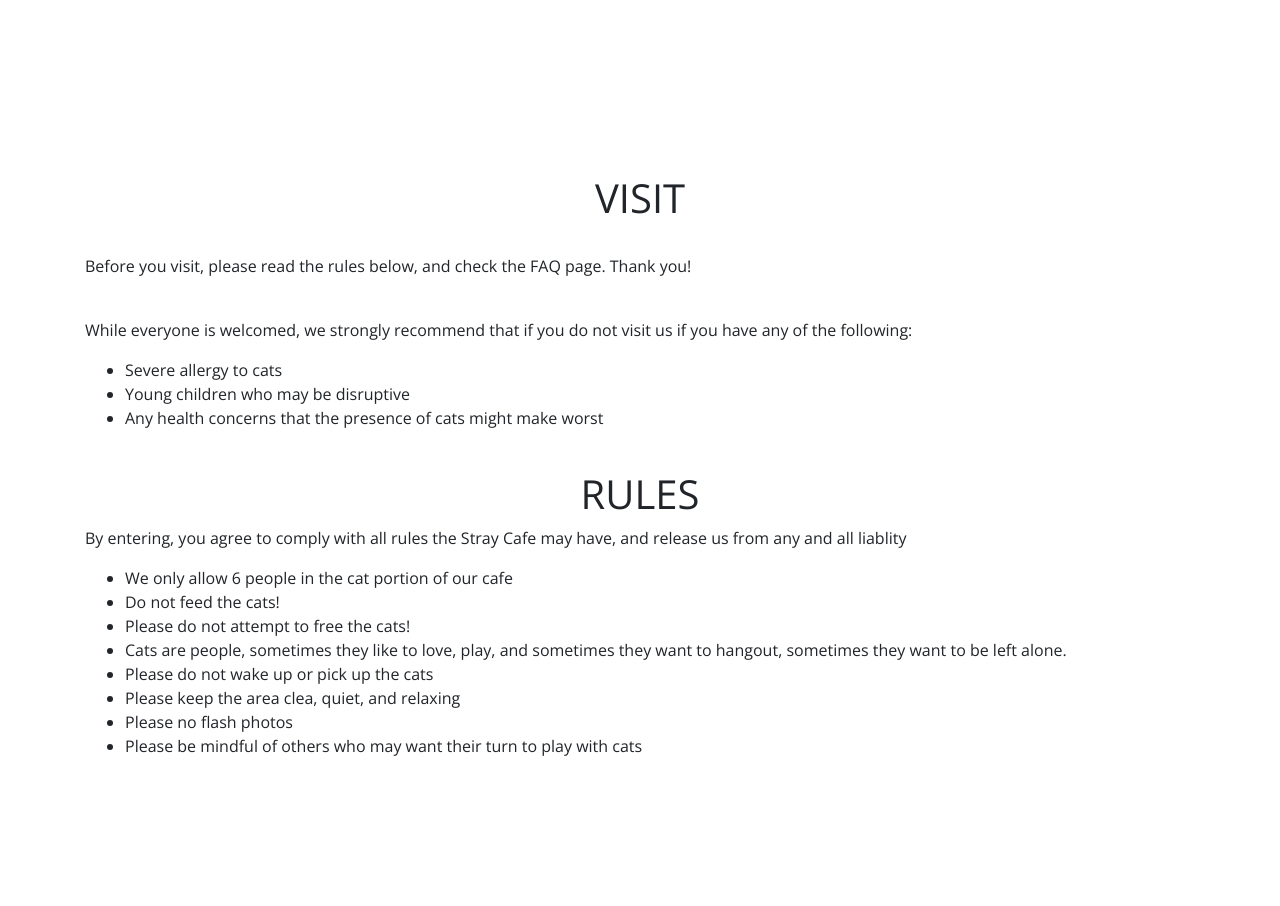
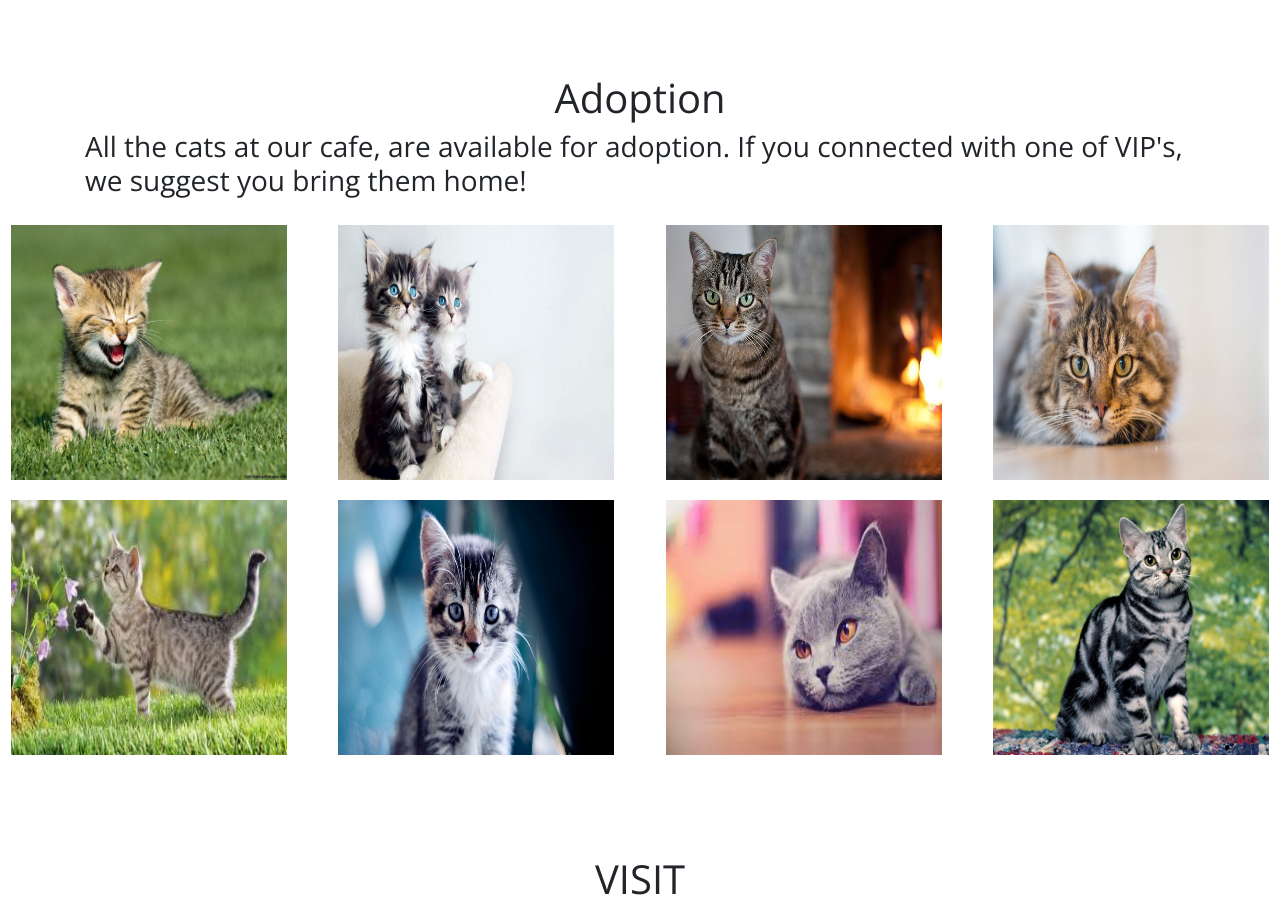
Before and after one commit to Muddkipz/StrayCafe, a plain HTML site: page index.html in a window 1280 px wide. Shown: the part 1320-2226 px from the top of the page. Before the commit the page ends 2118 px from the top, so only its background shows below. Drawn offline with nearby package versions, Linux system fonts and the light colour scheme.

Commit message:
created photogrid for cat Adoption page

```diff
--- a/index.html
+++ b/index.html
@@ -30,7 +30,7 @@
               <a class="nav-link js-scroll-trigger" href="#about" style="color: #2F4F4F;">About</a>
             </li>
             <li class="nav-item">
-              <a class="nav-link js-scroll-trigger" href="#Menu" style="color: #2F4F4F;">Menu</a>
+              <a class="nav-link js-scroll-trigger" href="#adoption" style="color: #2F4F4F;">Adoption</a>
             </li>
             <li class="nav-item">
               <a class="nav-link js-scroll-trigger" href="#rules" style="color: #2F4F4F;">Visits + Rules</a>
@@ -73,6 +73,44 @@
     </div>
   </div>
   </section>
+
+  <!-- Adoption Section -->
+
+    <section id="adoption">
+      <div class="adoptionSection">
+        <div class="container">
+        <h1 class="text-center adoptionHeader"> Adoption </h1>
+          <h3>All the cats at our cafe, are available for adoption. If you connected with one of VIP's, we suggest you bring them home! </h3>
+        </div>
+    <div class="row text-center">
+        <div class="col-md-3">
+            <img src="cat1.jpg" alt="Buddy the Cat">
+        </div>
+        <div class="col-md-3">
+            <img src="cat2.jpeg" alt="Frank the Cat">
+        </div>
+         <div class="col-md-3">
+            <img src="cat3.jpg" alt="George the Cat">
+        </div>
+         <div class="col-md-3">
+            <img src="cat4.jpg" alt="Louis the Cat">
+        </div>
+         <div class="col-md-3">
+            <img src="cat5.jpeg" alt="Suzy the Cat">
+        </div>
+        <div class="col-md-3">
+            <img src="cat6.jpg" alt="Molly the Cat">
+        </div>
+        <div class="col-md-3">
+            <img src="cat7.jpeg" alt="Midnight the Cat">
+        </div>
+        <div class="col-md-3">
+            <img src="cat8.jpg" alt="Tiger the Cat">
+        </div>
+    </div>
+  </div>
+
+    </section>
 
     <!-- Rules section -->
 
--- a/styles.css
+++ b/styles.css
@@ -35,11 +35,8 @@ html, body, nav, section{
 .aboutPage {
 	padding-bottom: 100px;
 }
+
 /* visit and rules style rules */
-
-#rules {
-
-}
 
 .visitHeader {
 	padding-top: 100px;
@@ -48,3 +45,32 @@ html, body, nav, section{
 .visitSection {
 	padding-top: 100px;
 }
+
+/*adoption style rules */
+
+img {
+	display: inline-block;
+	width: 100%;
+}
+/* Three image containers (use 25% for four, and 50% for two, etc) */
+.column {
+  float: left;
+  width: 50%;
+  padding: 10px;
+}
+img {
+	height: 275px;
+	width: 276px;
+	padding-top: 20px;
+}
+
+.column img {
+  margin-top: 12px;
+}
+
+/* Clear floats after the columns */
+.row:after {
+  content: "";
+  display: table;
+  clear: both;
+}
```
Also changed, not shown: cat1.jpg (added), cat2.jpeg (added), cat3.jpg (added), cat4.jpg (added), cat5.jpeg (added), cat6.jpg (added), cat7.jpeg (added), cat8.jpg (added).
